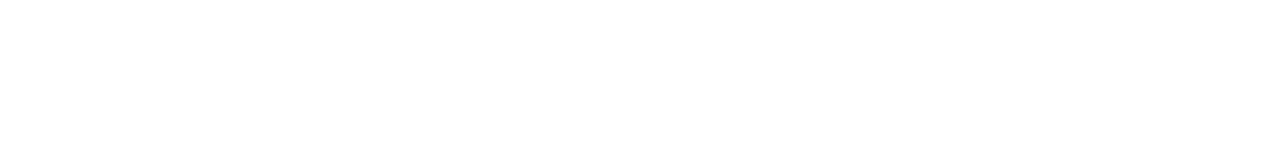
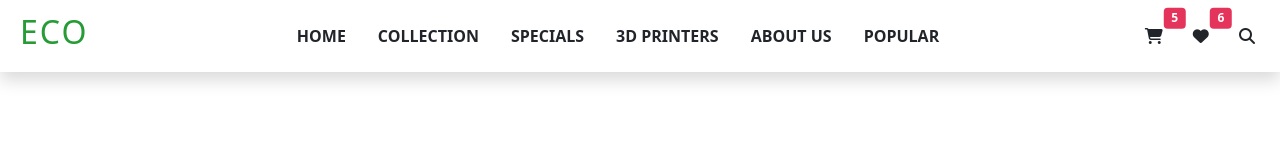
Before and after one commit to JD277/E-commerce, a plain HTML site: page index.html in a window 1280 px wide. Drawn offline with Linux system fonts and the light colour scheme.

Commit message:
Feat(navbar): Navbar was created and css style added

```diff
--- /dev/null
+++ b/css/main.css
@@ -0,0 +1,37 @@
+
+:root{
+    --green:rgb(39, 155, 54);
+    --pink:#e5345b;
+}
+
+body{
+    /*Agregar fuente*/
+}
+
+.text-success{
+    color: var(--green) !important;
+}
+
+.bg-primary{
+    background-color: var(--pink) !important;
+}
+
+/*NavBar*/
+.navbar-brand span{
+    letter-spacing: 2px;
+}
+
+.nav-link:hover{
+    color:var(--green) !important;
+}
+
+.nav-item{
+    border-bottom: 0.5px solid var(--green);
+}
+
+/*media queries*/
+@media(min-width:992px){
+    .nav-item{
+        border-bottom: none;
+    }
+}
--- a/index.html
+++ b/index.html
@@ -12,9 +12,82 @@
     <!-- Bootstrap -->
     <link rel="stylesheet" href="bootstrap-5.0.2-dist/css/bootstrap.min.css">
     <!-- Bootstrap -->
+
+    <!--Main css-->
+    <link rel="stylesheet" href="css/main.css">
+    <!--Main css-->
 </head>
 <body>
     <!--navbar-->
+    <nav class="navbar navbar-expand-lg navbar-light bg-white shadow py-2 fixed-top">
+        <div class="container-fluid">
+            <a href="index.html" class="navbar-brand text-success
+            d-flex justify-content-between aling-items-center order-lg-0">
+
+                <!--LOGO IMG OF ECO-->
+                <!--<img src="" alt="ECO">-->
+                <span class="fw-lighter ms-2 h2">ECO</span>
+            </a>
+            <!--Icons-->
+            <div class="order-lg-2">
+                <!--SHOPPING CART-->
+                <button type="button" class="btn position-relative">
+                    <i class="fa fa-shopping-cart "></i>
+                    <span class="position-absolute top-0 start-100
+                    translate-middle badge bg-primary">5</span>
+                </button>
+
+                <!--fAVORITES-->
+                <button type="button" class="btn position-relative">
+                    <i class="fa fa-heart "></i>
+                    <span class="position-absolute top-0 start-100
+                    translate-middle badge bg-primary">6</span>
+                </button>
+
+                <!--SEARCH-->
+                <button type="button" class="btn position-relative">
+                    <i class="fa fa-search "></i>
+                </button>
+            </div>
+
+            <button class="navbar-toggler border-0" type="button" data-bs-toggle="collapse" data-bs-target="#navMenu">
+                <span class="navbar-toggler-icon"></span>
+            </button>
+
+            <div class="collapse navbar-collapse order-lg-1" id="navMenu">
+                <ul class="navbar-nav mx-auto text-center fw-bold">
+                    <!--navitems-->
+                   <li class="nav-item px-2 py-2">
+                        <a href="#header" class="nav-link text-uppercase text-dark">home</a>
+                   </li>
+
+                    <li class="nav-item px-2 py-2">
+                        <a href="#collection" class="nav-link text-uppercase text-dark">collection</a>
+                    </li>
+
+                    <li class="nav-item px-2 py-2">
+                        <a href="#specials" class="nav-link text-uppercase text-dark">specials</a>
+                    </li>
+
+                    <li class="nav-item px-2 py-2">
+                        <a href="#printers" class="nav-link text-uppercase text-dark">3D printers</a>
+                    </li>
+
+                    <li class="nav-item px-2 py-2">
+                        <a href="#about" class="nav-link text-uppercase text-dark">about us</a>
+                    </li>
+
+                    <li class="nav-item px-2 py-2 border-0">
+                        <a href="#popular" class="nav-link text-uppercase text-dark">popular</a>
+                    </li>
+                </ul>
+            </div>
+
+
+            <!--Icons end-->
+
+        </div>
+    </nav>
     <!--navbar end-->
 
     <!--Jquery-->
```
